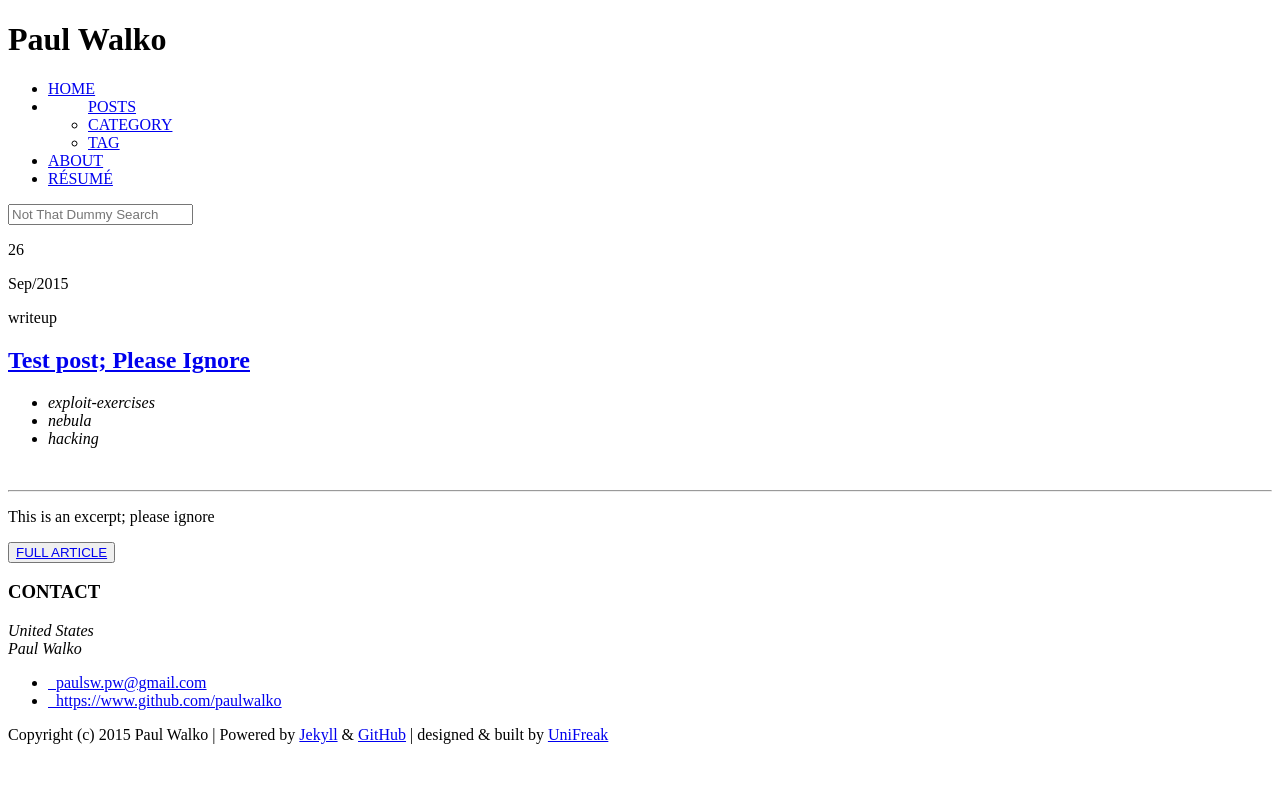
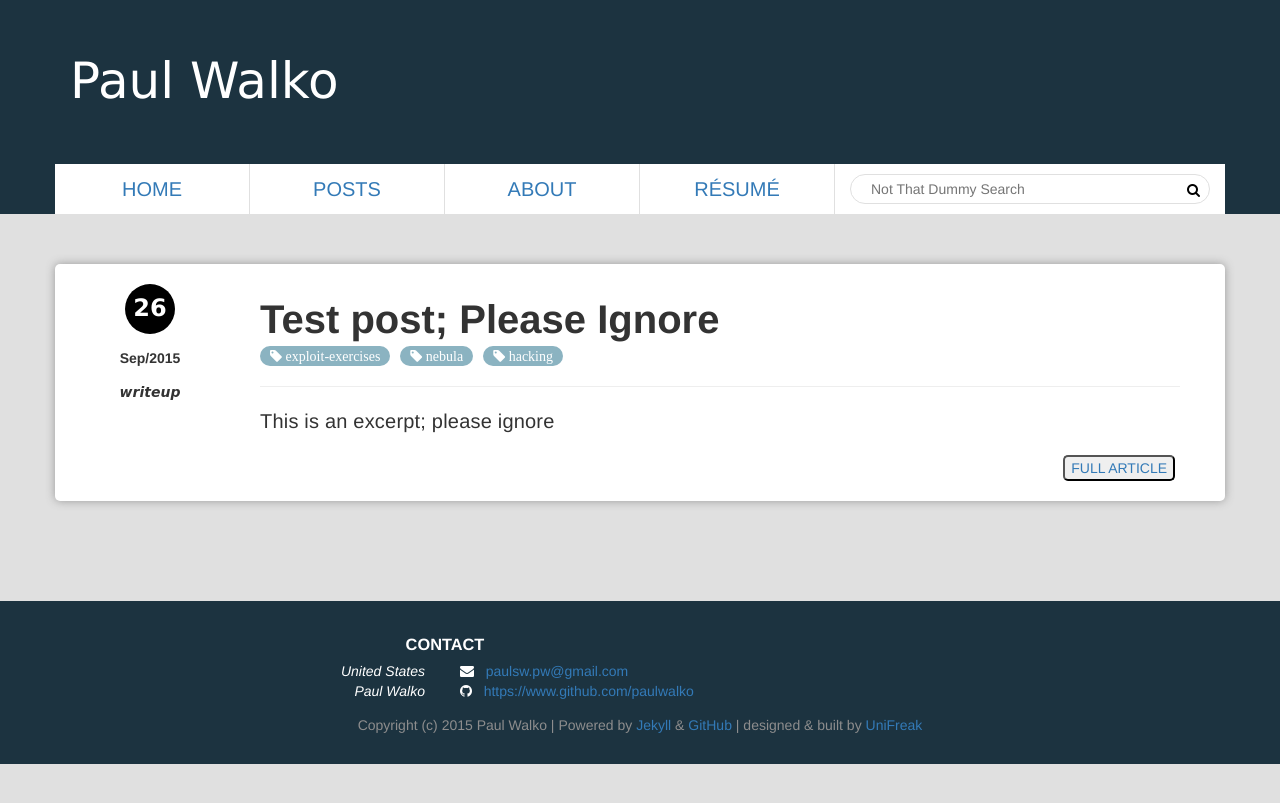
Before and after one commit to paulwalko/paulwalko.github.io, a Jekyll site: the page built from index.html, in a window 1280 px wide. Shown: the top 803 px of the page. Built offline with Jekyll 4.4.1, drawn with Linux system fonts in a browser that asks for light colours; nearby versions of some CDN libraries; library files that are not in the unit come from our copies; Markdown is read by kramdown in place of the engine named in the settings; the list of posts is cut into pages by our own code.

Commit message:
new site4

```diff
--- a/_includes/head_base.html
+++ b/_includes/head_base.html
@@ -24,10 +24,10 @@
 <meta name="msapplication-TileImage" content="/ms-icon-144x144.png">
 <meta name="theme-color" content="#ffffff">
 
-<link rel="stylesheet" type="text/css" href="{{crturl}}/stylesheets/base.css">
-<link rel="stylesheet" type="text/css" href="{{crturl}}/stylesheets/simplePagination.css">
+<link rel="stylesheet" type="text/css" href="{{ include.url }}/stylesheets/base.css">
+<link rel="stylesheet" type="text/css" href="{{ include.url }}/stylesheets/simplePagination.css">
 
-<script type="text/javascript" src="{{crturl}}/javascripts/jquery.js"></script>
+<script type="text/javascript" src="{{ include.url }}/javascripts/jquery.js"></script>
 
 <!--[if lt IE 9]>
 <script src="{{crturl}}javascripts/html5shiv.js"></script>
```
Also changed, not shown: favicon.ico (deleted).
